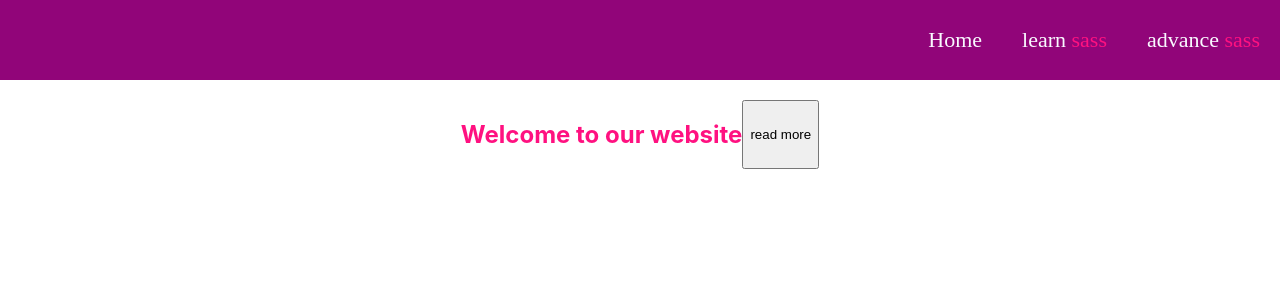
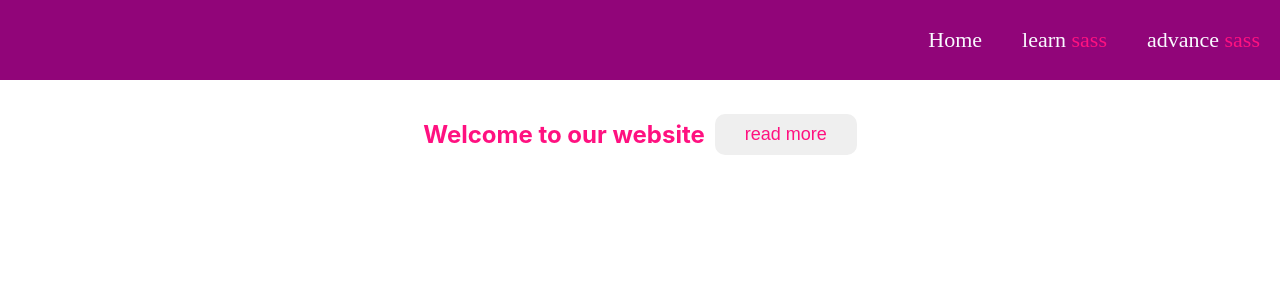
Before and after one commit to Israfil-cse/sass-pratice, a React (Create React App) app: page / in a window 1280 px wide. Shown: the top 300 px of the page. Built offline with nearby package versions, Linux system fonts and the light colour scheme.

Commit message:
[ADD]mixing and function

```diff
--- a/src/sass/function.scss
+++ b/src/sass/function.scss
@@ -0,0 +1,9 @@
+@mixin btnStyle($color, $fontsize) {
+    padding: 10px 30px;
+    margin-left: 10px;
+    border: none;
+    border-radius: 10px;
+    color: $color;
+    font-size: $fontsize;
+    cursor: pointer;
+}
--- a/src/sass/mainPage.scss
+++ b/src/sass/mainPage.scss
@@ -1,14 +1,21 @@
 @import "./variable.scss";
+@import "./function" ;
 
-// nested css
-.main_content{
+
+// nested
+.main_content {
     display: flex;
-    justify-content:center;
+    justify-content: center;
+    align-items: center;
     margin-top: 20px;
 
-    h2{
+    h2 {
         color: $hotPing;
     }
+
+    // mixing
+    // function
+    button {
+        @include btnStyle($hotPing, 18px);
+    }
 }
-
-// function
```
